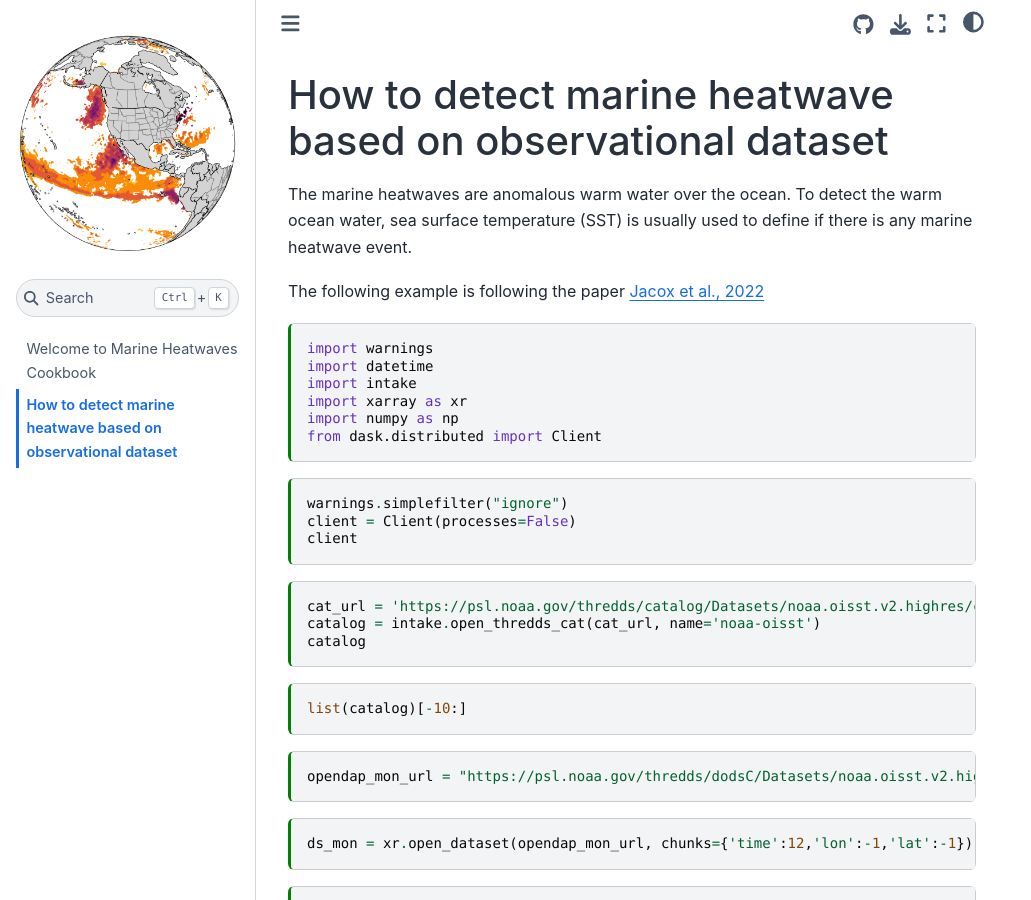
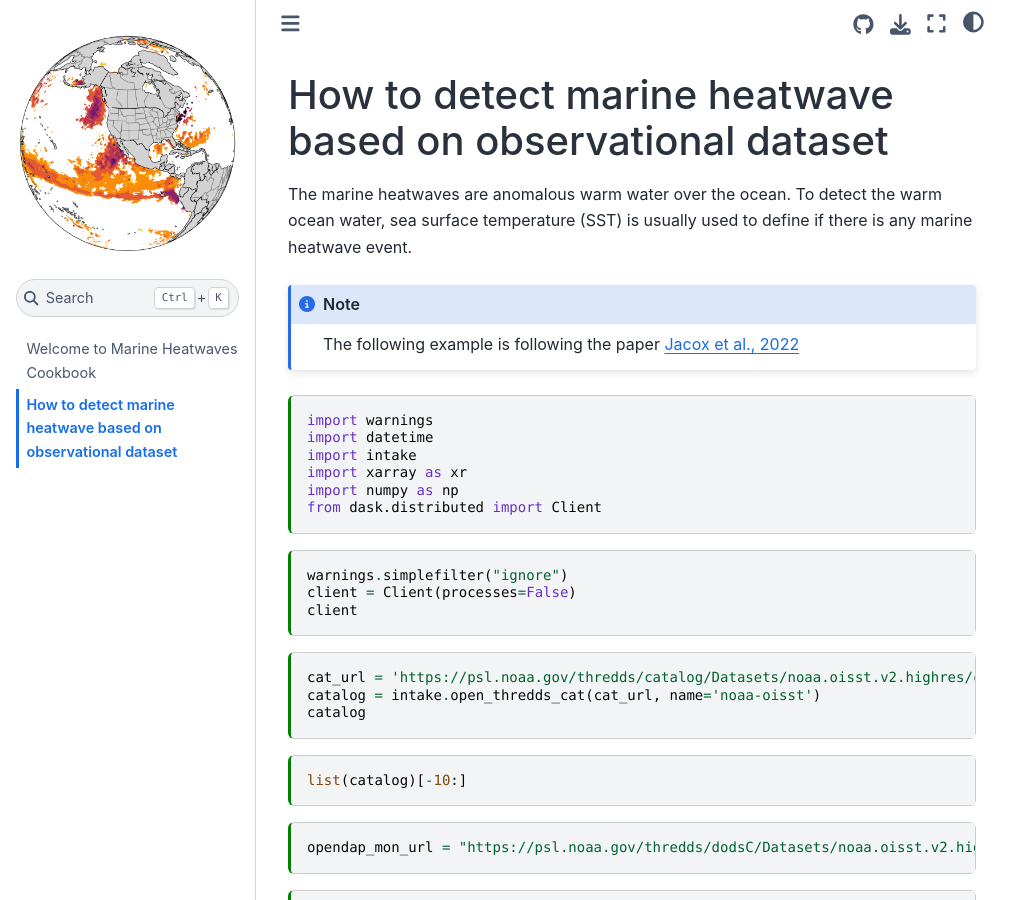
Before and after one commit to chiaweh2/marine-heatwaves-jupyterbook, a Jupyter Book: the page built from mhw_observation.md, in a window 1280 px wide and 900 px high. Shown: the whole window, without its empty margins (0-1031 px from the left). Built offline with Jupyter Book 1.0.4 settings and Sphinx 7.4.7 and the Sphinx Book theme 1.1.4, drawn with Linux system fonts in a browser that asks for light colours.

Commit message:
try directive cell

````diff
--- a/mhw_observation.md
+++ b/mhw_observation.md
@@ -16,7 +16,11 @@ kernelspec:
 The marine heatwaves are anomalous warm water over the ocean.
 To detect the warm ocean water, sea surface temperature (SST) is usually used to define if there is any marine heatwave event.
 
+
+```{note}
 The following example is following the paper [Jacox et al., 2022](http://doi.org/10.1038/s41586-022-04573-9)
+```
+
 
 ```{code-cell} ipython3
 import warnings
````
